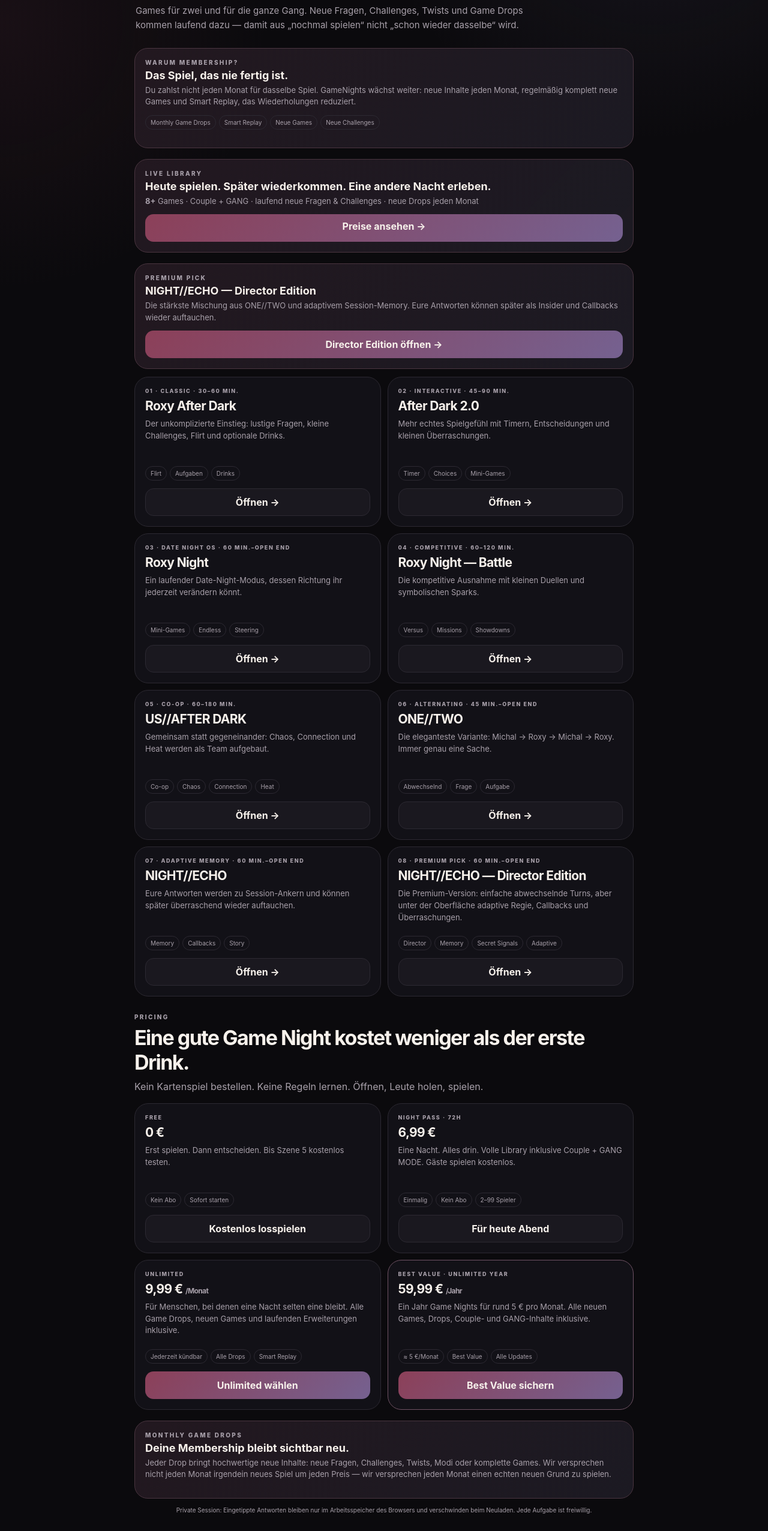
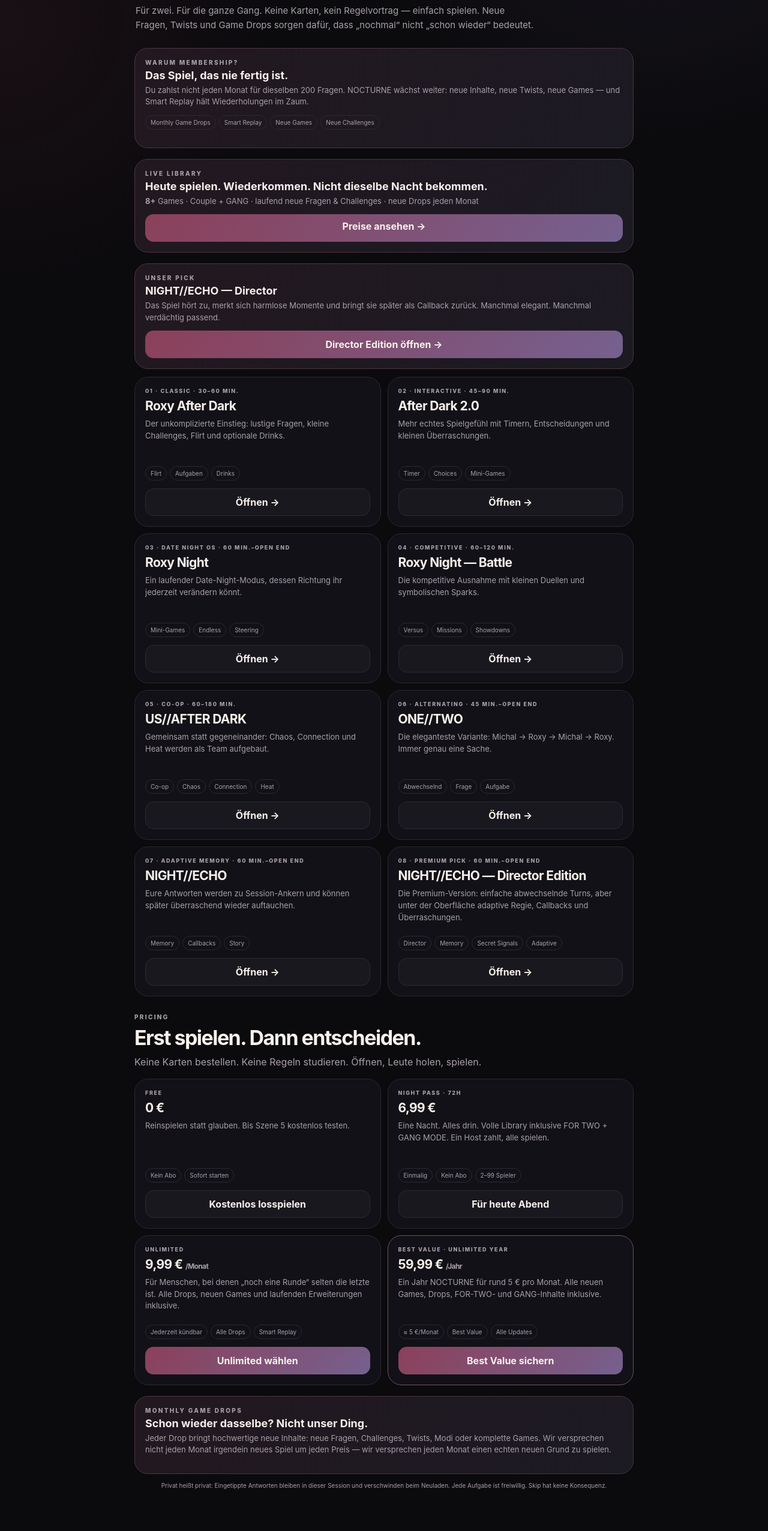
Before and after one commit to MasterMP88/gamevalut, a plain HTML site: page index.html in a window 1280 px wide. Shown: the part 245-2797 px from the top of the page at 60% size. Drawn offline with Linux system fonts and the light colour scheme.

Commit message:
copy: align public landing with NOCTURNE voice

```diff
--- a/index.html
+++ b/index.html
@@ -6,7 +6,7 @@
 <meta name="theme-color" content="#0b0a0d">
 <meta name="apple-mobile-web-app-capable" content="yes">
 <meta name="apple-mobile-web-app-status-bar-style" content="black-translucent">
-<title>GameNights — Never play the same night twice</title>
+<title>NOCTURNE — Never play the same night twice</title>
 <style>
 :root{color-scheme:dark;--bg:#0b0a0d;--card:#131217;--soft:#1a181f;--line:#2c2932;--text:#f7f1eb;--muted:#a8a0aa;--wine:#a84c69;--rose:#d78198;--violet:#8173a7}
 *{box-sizing:border-box}html,body{margin:0;background:var(--bg);color:var(--text);font-family:Inter,-apple-system,BlinkMacSystemFont,"SF Pro Display","Segoe UI",sans-serif;-webkit-font-smoothing:antialiased}body{min-height:100vh;background:radial-gradient(circle at 85% 0,rgba(129,115,167,.12),transparent 30rem),radial-gradient(circle at 0 10%,rgba(168,76,105,.09),transparent 28rem),var(--bg)}
@@ -32,25 +32,25 @@ textarea{width:100%;min-height:90px;resize:vertical;background:#0e0d11;color:var
 <body>
 <main class="shell">
 <section id="home" class="home">
-<div class="top"><div class="brand">GameNights</div><div class="pill">COUPLE × GANG · 18+</div></div>
-<div class="hero"><div class="kicker">THE LIVING GAME-NIGHT MEMBERSHIP · 2026</div><h1>Never play the<br>same night twice.</h1><p>Games für zwei und für die ganze Gang. Neue Fragen, Challenges, Twists und Game Drops kommen laufend dazu — damit aus „nochmal spielen“ nicht „schon wieder dasselbe“ wird.</p></div>
-<div class="feature"><div class="kicker">Warum Membership?</div><b>Das Spiel, das nie fertig ist.</b><p>Du zahlst nicht jeden Monat für dasselbe Spiel. GameNights wächst weiter: neue Inhalte jeden Monat, regelmäßig komplett neue Games und Smart Replay, das Wiederholungen reduziert.</p><div class="tags"><span class="tag">Monthly Game Drops</span><span class="tag">Smart Replay</span><span class="tag">Neue Games</span><span class="tag">Neue Challenges</span></div></div>
-<div class="feature"><div class="kicker">Live Library</div><b>Heute spielen. Später wiederkommen. Eine andere Nacht erleben.</b><p><strong>8+</strong> Games · Couple + GANG · laufend neue Fragen & Challenges · neue Drops jeden Monat</p><a class="btn primary block" href="#pricing" style="display:block;text-align:center;text-decoration:none">Preise ansehen →</a></div>
-<div class="feature"><div class="kicker">Premium Pick</div><b>NIGHT//ECHO — Director Edition</b><p>Die stärkste Mischung aus ONE//TWO und adaptivem Session-Memory. Eure Antworten können später als Insider und Callbacks wieder auftauchen.</p><button class="btn primary block" data-open="ai">Director Edition öffnen →</button></div>
+<div class="top"><div class="brand">NOCTURNE</div><div class="pill">FOR TWO × GANG · 18+</div></div>
+<div class="hero"><div class="kicker">NOCTURNE · THE LIVING GAME NIGHT</div><h1>Never play the<br>same night twice.</h1><p>Für zwei. Für die ganze Gang. Keine Karten, kein Regelvortrag — einfach spielen. Neue Fragen, Twists und Game Drops sorgen dafür, dass „nochmal“ nicht „schon wieder“ bedeutet.</p></div>
+<div class="feature"><div class="kicker">Warum Membership?</div><b>Das Spiel, das nie fertig ist.</b><p>Du zahlst nicht jeden Monat für dieselben 200 Fragen. NOCTURNE wächst weiter: neue Inhalte, neue Twists, neue Games — und Smart Replay hält Wiederholungen im Zaum.</p><div class="tags"><span class="tag">Monthly Game Drops</span><span class="tag">Smart Replay</span><span class="tag">Neue Games</span><span class="tag">Neue Challenges</span></div></div>
+<div class="feature"><div class="kicker">Live Library</div><b>Heute spielen. Wiederkommen. Nicht dieselbe Nacht bekommen.</b><p><strong>8+</strong> Games · Couple + GANG · laufend neue Fragen & Challenges · neue Drops jeden Monat</p><a class="btn primary block" href="#pricing" style="display:block;text-align:center;text-decoration:none">Preise ansehen →</a></div>
+<div class="feature"><div class="kicker">Unser Pick</div><b>NIGHT//ECHO — Director</b><p>Das Spiel hört zu, merkt sich harmlose Momente und bringt sie später als Callback zurück. Manchmal elegant. Manchmal verdächtig passend.</p><button class="btn primary block" data-open="ai">Director Edition öffnen →</button></div>
 <div id="cards" class="grid"></div>
 <section id="pricing" style="margin-top:28px">
   <div class="kicker">PRICING</div>
-  <h2 style="font-size:34px;letter-spacing:-.045em;margin:8px 0 8px">Eine gute Game Night kostet weniger als der erste Drink.</h2>
-  <p style="color:var(--muted);line-height:1.6;margin:0 0 14px">Kein Kartenspiel bestellen. Keine Regeln lernen. Öffnen, Leute holen, spielen.</p>
+  <h2 style="font-size:34px;letter-spacing:-.045em;margin:8px 0 8px">Erst spielen. Dann entscheiden.</h2>
+  <p style="color:var(--muted);line-height:1.6;margin:0 0 14px">Keine Karten bestellen. Keine Regeln studieren. Öffnen, Leute holen, spielen.</p>
   <div class="grid">
-    <article class="game-card"><div class="num">FREE</div><h2>0 €</h2><p>Erst spielen. Dann entscheiden. Bis Szene 5 kostenlos testen.</p><div class="tags"><span class="tag">Kein Abo</span><span class="tag">Sofort starten</span></div><button class="btn block">Kostenlos losspielen</button></article>
-    <article class="game-card"><div class="num">NIGHT PASS · 72H</div><h2>6,99 €</h2><p>Eine Nacht. Alles drin. Volle Library inklusive Couple + GANG MODE. Gäste spielen kostenlos.</p><div class="tags"><span class="tag">Einmalig</span><span class="tag">Kein Abo</span><span class="tag">2–99 Spieler</span></div><button class="btn block">Für heute Abend</button></article>
-    <article class="game-card"><div class="num">UNLIMITED</div><h2>9,99 € <small style="font-size:12px;color:var(--muted)">/Monat</small></h2><p>Für Menschen, bei denen eine Nacht selten eine bleibt. Alle Game Drops, neuen Games und laufenden Erweiterungen inklusive.</p><div class="tags"><span class="tag">Jederzeit kündbar</span><span class="tag">Alle Drops</span><span class="tag">Smart Replay</span></div><button class="btn primary block">Unlimited wählen</button></article>
-    <article class="game-card" style="border-color:#705365"><div class="num">BEST VALUE · UNLIMITED YEAR</div><h2>59,99 € <small style="font-size:12px;color:var(--muted)">/Jahr</small></h2><p>Ein Jahr Game Nights für rund 5 € pro Monat. Alle neuen Games, Drops, Couple- und GANG-Inhalte inklusive.</p><div class="tags"><span class="tag">≈ 5 €/Monat</span><span class="tag">Best Value</span><span class="tag">Alle Updates</span></div><button class="btn primary block">Best Value sichern</button></article>
+    <article class="game-card"><div class="num">FREE</div><h2>0 €</h2><p>Reinspielen statt glauben. Bis Szene 5 kostenlos testen.</p><div class="tags"><span class="tag">Kein Abo</span><span class="tag">Sofort starten</span></div><button class="btn block">Kostenlos losspielen</button></article>
+    <article class="game-card"><div class="num">NIGHT PASS · 72H</div><h2>6,99 €</h2><p>Eine Nacht. Alles drin. Volle Library inklusive FOR TWO + GANG MODE. Ein Host zahlt, alle spielen.</p><div class="tags"><span class="tag">Einmalig</span><span class="tag">Kein Abo</span><span class="tag">2–99 Spieler</span></div><button class="btn block">Für heute Abend</button></article>
+    <article class="game-card"><div class="num">UNLIMITED</div><h2>9,99 € <small style="font-size:12px;color:var(--muted)">/Monat</small></h2><p>Für Menschen, bei denen „noch eine Runde“ selten die letzte ist. Alle Drops, neuen Games und laufenden Erweiterungen inklusive.</p><div class="tags"><span class="tag">Jederzeit kündbar</span><span class="tag">Alle Drops</span><span class="tag">Smart Replay</span></div><button class="btn primary block">Unlimited wählen</button></article>
+    <article class="game-card" style="border-color:#705365"><div class="num">BEST VALUE · UNLIMITED YEAR</div><h2>59,99 € <small style="font-size:12px;color:var(--muted)">/Jahr</small></h2><p>Ein Jahr NOCTURNE für rund 5 € pro Monat. Alle neuen Games, Drops, FOR-TWO- und GANG-Inhalte inklusive.</p><div class="tags"><span class="tag">≈ 5 €/Monat</span><span class="tag">Best Value</span><span class="tag">Alle Updates</span></div><button class="btn primary block">Best Value sichern</button></article>
   </div>
-  <div class="feature"><div class="kicker">MONTHLY GAME DROPS</div><b>Deine Membership bleibt sichtbar neu.</b><p>Jeder Drop bringt hochwertige neue Inhalte: neue Fragen, Challenges, Twists, Modi oder komplette Games. Wir versprechen nicht jeden Monat irgendein neues Spiel um jeden Preis — wir versprechen jeden Monat einen echten neuen Grund zu spielen.</p></div>
+  <div class="feature"><div class="kicker">MONTHLY GAME DROPS</div><b>Schon wieder dasselbe? Nicht unser Ding.</b><p>Jeder Drop bringt hochwertige neue Inhalte: neue Fragen, Challenges, Twists, Modi oder komplette Games. Wir versprechen nicht jeden Monat irgendein neues Spiel um jeden Preis — wir versprechen jeden Monat einen echten neuen Grund zu spielen.</p></div>
 </section>
-<div class="footer">Private Session: Eingetippte Antworten bleiben nur im Arbeitsspeicher des Browsers und verschwinden beim Neuladen. Jede Aufgabe ist freiwillig.</div>
+<div class="footer">Privat heißt privat: Eingetippte Antworten bleiben in dieser Session und verschwinden beim Neuladen. Jede Aufgabe ist freiwillig. Skip hat keine Konsequenz.</div>
 </section>
 
 <section id="detail" class="detail">
@@ -58,14 +58,14 @@ textarea{width:100%;min-height:90px;resize:vertical;background:#0e0d11;color:var
 <div class="panel">
 <div id="detailNum" class="num"></div><h1 id="detailTitle"></h1><p id="detailDesc"></p><div id="detailTags" class="tags"></div>
 <div class="info-grid"><div class="info"><small>Der Reiz</small><div id="detailHook"></div></div><div class="info"><small>So spielt ihr</small><div id="detailHow"></div></div></div>
-<div class="setup"><label>Person 1<input id="p1" value="Michal" maxlength="22"></label><label>Person 2<input id="p2" value="Roxy" maxlength="22"></label></div>
+<div class="setup"><label>Person 1<input id="p1" value="Person 1" maxlength="22"></label><label>Person 2<input id="p2" value="Person 2" maxlength="22"></label></div>
 <button id="launch" class="btn primary block">Dieses Spiel starten →</button>
 </div>
 </section>
 
 <section id="game" class="game">
 <button class="btn back" id="backDetail">← Game Vault</button>
-<div class="head"><div class="headrow"><div><div id="chapter" class="chapter"></div><div id="turn" class="turn"></div></div><div class="scene-num">Scene<strong id="count">01</strong></div></div><div id="meters" class="meters"></div></div>
+<div class="head"><div class="headrow"><div><div id="chapter" class="chapter"></div><div id="turn" class="turn"></div></div><div class="scene-num">Szene<strong id="count">01</strong></div></div><div id="meters" class="meters"></div></div>
 <div class="scene">
 <div class="scene-meta"><span id="type" class="badge">QUESTION</span><em id="gameName"></em></div>
 <div class="scene-center"><div id="emoji" class="emoji">✦</div><div id="target" class="target"></div><h2 id="prompt" class="prompt"></h2><p id="helper" class="helper"></p><div id="interaction" class="interaction"></div></div>
@@ -98,7 +98,7 @@ onetwo:[["QUESTION","😂","Welche harmlose Angewohnheit von {other} treibt dich
 echo:[["QUESTION","✦","Welche kleine Sache an eurem gemeinsamen Alltag würdest du ungern verlieren?","Tippe optional — sie kann später als Echo zurückkommen.","input"],["QUESTION","😂","Welcher Satz von {other} gehört eigentlich auf ein T-Shirt?","Perfektes Callback-Material.","input"],["MISSION","🎭","Beschreibe {other} 20 Sekunden wie in einer Naturdokumentation.","",20],["QUESTION","🌍","Wenn ihr jetzt für drei Stunden irgendwohin teleportiert werden könntet: wohin?","Kann später zurückkommen.","input"],["QUESTION","🔥","Was macht {other} manchmal unbewusst besonders verführerisch?","","input"]],
 ai:[["QUESTION","◉","Was war euer lustigster Insider in den letzten Wochen?","Tippe optional — der Director kann daraus später einen Callback bauen.","input"],["MISSION","🤫","Sag {other} ein Kompliment, das harmlos beginnt und am Ende deutlich frecher wird.",""],["QUESTION","✦","Was wäre gerade die perfekte kleine Überraschung für euch beide?","Der Director merkt sich interessante Antworten.","input"],["MISSION","👀","20 Sekunden Blickkontakt. Danach sagt genau eine Person den ersten Gedanken laut.","",20],["QUESTION","🔥","Welche Sache würdest du heute Abend gerne noch mit {other} erleben?","Eine Einladung, keine Verpflichtung.","input"]]
 };
-var active=null,names=["Michal","Roxy"],turn=0,scene=1,index=0,vals=[],memory=[],selected=null,timer=null;
+var active=null,names=["Person 1","Person 2"],turn=0,scene=1,index=0,vals=[],memory=[],selected=null,timer=null;
 var $=function(id){return document.getElementById(id)};function fmt(s){return(s||"").split("{other}").join(names[1-turn]).split("{self}").join(names[turn])}
 function cards(){var box=$("cards");games.forEach(function(g){var c=document.createElement("article");c.className="game-card";c.innerHTML='<div class="num">'+g.n+' · '+g.label+' · '+g.duration+'</div><h2>'+g.title+'</h2><p>'+g.desc+'</p><div class="tags">'+g.tags.map(function(t){return'<span class="tag">'+t+'</span>'}).join("")+'</div><button class="btn block" data-open="'+g.id+'">Öffnen →</button>';box.appendChild(c)});document.querySelectorAll("[data-open]").forEach(function(b){b.addEventListener("click",function(){openDetail(b.dataset.open)})})}
 function openDetail(id){active=games.find(function(g){return g.id===id})||games[0];$("home").classList.add("off");$("game").classList.remove("on");$("detail").classList.add("on");$("detailNum").textContent=active.n+" · "+active.label+" · "+active.duration;$("detailTitle").textContent=active.title;$("detailDesc").textContent=active.desc;$("detailTags").innerHTML=active.tags.map(function(t){return'<span class="tag">'+t+'</span>'}).join("");$("detailHook").textContent=active.hook;$("detailHow").textContent=active.how;location.hash="game="+active.id;window.scrollTo(0,0)}
@@ -112,7 +112,7 @@ function choice(opts){var g=document.createElement("div");g.className="choices";
 function clock(sec){var left=sec,b=$("interaction"),n=document.createElement("div");n.className="timer";n.textContent=left+"s";var s=document.createElement("button");s.className="btn timerbtn";s.textContent="Timer starten";s.onclick=function(){s.disabled=true;timer=setInterval(function(){left--;n.textContent=left>0?left+"s":"♥";if(left<=0){clearTimer();s.textContent="Fertig"}},1000)};b.append(n,s)}
 function clearTimer(){if(timer){clearInterval(timer);timer=null}}
 function store(){if(!active.memory)return;var t=$("interaction").querySelector("textarea"),v=t&&t.value.trim()?t.value.trim():selected;if(v){memory.push({owner:names[turn],text:v.slice(0,180)});if(memory.length>12)memory.shift()}}
-function memoryBox(){var b=$("memory");b.innerHTML="<b>Memory Core · "+memory.length+" Echoes</b>"+(memory.length?memory.slice(-3).reverse().map(function(m){return"<div>"+m.owner+": “"+m.text+"”</div>"}).join(""):"<div>Noch leer. Eingetippte Antworten können später zurückkommen.</div>")}
+function memoryBox(){var b=$("memory");b.innerHTML="<b>Gemerkte Momente · "+memory.length+"</b>"+(memory.length?memory.slice(-3).reverse().map(function(m){return"<div>"+m.owner+": “"+m.text+"”</div>"}).join(""):"<div>Noch leer. Gute Antworten dürfen später zurückkommen.</div>")}
 function advance(skip){if(!skip)store();if(active.id==="battle"){if(!skip){vals[turn]+=3;vals[2]=Math.min(100,vals[2]+4)}}else{vals=vals.map(function(v,i){return Math.min(100,v+(skip?0:3+(i%2)))})}meterUpdate();if(active.id!=="coop")turn=1-turn;nextScene()}
 cards();document.querySelector(".feature [data-open]").addEventListener("click",function(){openDetail("ai")});$("launch").addEventListener("click",launch);$("next").addEventListener("click",function(){advance(false)});$("skip").addEventListener("click",function(){advance(true)});
 $("backHome").addEventListener("click",function(){history.replaceState(null,"",location.pathname);$("detail").classList.remove("on");$("home").classList.remove("off");window.scrollTo(0,0)});$("backDetail").addEventListener("click",function(){clearTimer();$("game").classList.remove("on");$("detail").classList.add("on");window.scrollTo(0,0)});
```
